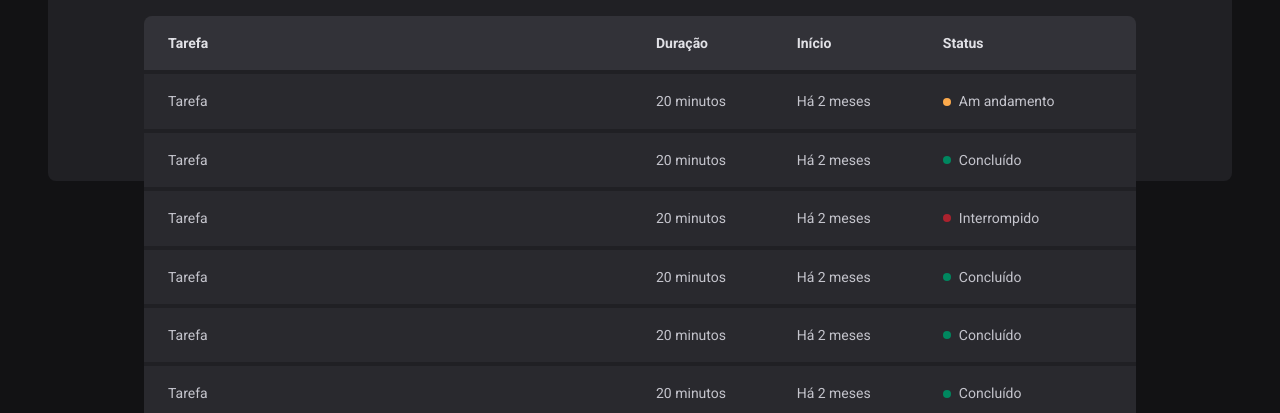
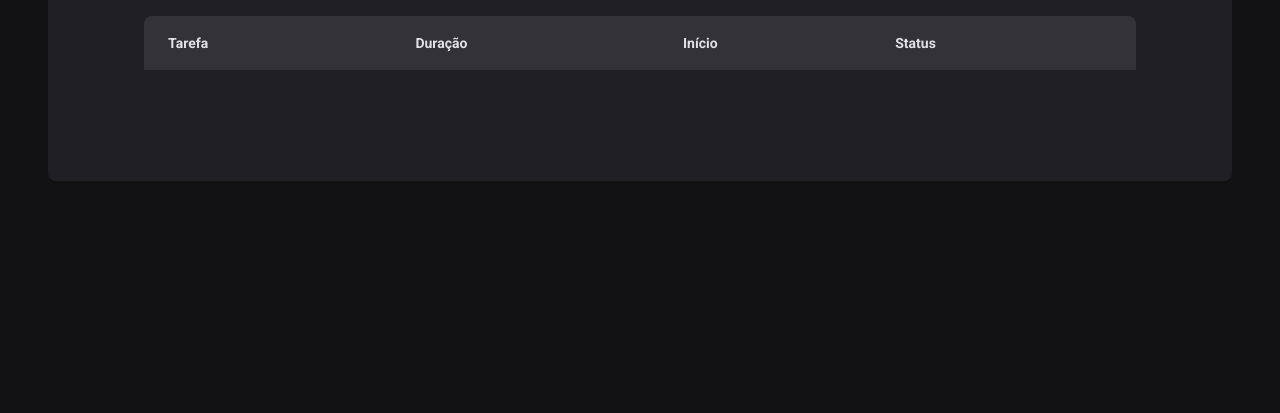
Before and after one commit to SabrinaCoelho/02-ignite-timer, a React (Vite) app: page /history in a window 1280 px wide. Shown: the part 539-952 px from the top of the page. After the commit the page ends 800 px from the top, so only its background shows below. Built offline with nearby package versions, Linux system fonts and the light colour scheme.

Commit message:
Inserted data on list

```diff
--- a/src/contexts/CyclesContexts.tsx
+++ b/src/contexts/CyclesContexts.tsx
@@ -1,6 +1,6 @@
 import { createContext, ReactNode, useState } from "react";
 
-interface Cycle{
+export interface Cycle{
     id: string;
     task: string;
     minutesAmount: number;
--- a/src/pages/History/index.tsx
+++ b/src/pages/History/index.tsx
@@ -1,5 +1,5 @@
 import { useContext } from "react";
-import { CyclesContext } from "../../contexts/CyclesContexts";
+import { Cycle, CyclesContext } from "../../contexts/CyclesContexts";
 import { HistoryConatiner, HistoryList, Status } from "./styles";
 
 export function History(){
@@ -20,54 +20,28 @@
                         <th>Status</th>
                     </thead>
                     <tbody>
-                        <tr>
-                            <td>Tarefa</td>
-                            <td>20 minutos</td>
-                            <td>Há 2 meses</td>
-                            <td>
-                                <Status statusColor="yellow">Am andamento</Status>
-                            </td>
-                        </tr>
-                        <tr>
-                            <td>Tarefa</td>
-                            <td>20 minutos</td>
-                            <td>Há 2 meses</td>
-                            <td>
-                                <Status statusColor="green">Concluído</Status>
-                            </td>
-                        </tr>
-                        <tr>
-                            <td>Tarefa</td>
-                            <td>20 minutos</td>
-                            <td>Há 2 meses</td>
-                            <td>
-                                <Status statusColor="red">Interrompido</Status>
-                            </td>
-                        </tr>
-                        <tr>
-                            <td>Tarefa</td>
-                            <td>20 minutos</td>
-                            <td>Há 2 meses</td>
-                            <td>
-                                <Status statusColor="green">Concluído</Status>
-                            </td>
-                        </tr>
-                        <tr>
-                            <td>Tarefa</td>
-                            <td>20 minutos</td>
-                            <td>Há 2 meses</td>
-                            <td>
-                                <Status statusColor="green">Concluído</Status>
-                            </td>
-                        </tr>
-                        <tr>
-                            <td>Tarefa</td>
-                            <td>20 minutos</td>
-                            <td>Há 2 meses</td>
-                            <td>
-                                <Status statusColor="green">Concluído</Status>
-                            </td>
-                        </tr>
+                        {
+                            cycles.map((cycle: Cycle) => {
+                                return(
+                                    <tr key={cycle.id}>
+                                        <td>{cycle.task}</td>
+                                        <td>{cycle.minutesAmount} minutos</td>
+                                        <td>{cycle.startDate.toISOString()}</td>
+                                        <td>
+                                            {
+                                                cycle.finishedDate && <Status statusColor="green">Concluído</Status>
+                                            }
+                                            {
+                                                cycle.interruptedDate && <Status statusColor="red">Interrompido</Status>
+                                            }
+                                            {
+                                                (!cycle.finishedDate && !cycle.interruptedDate) && <Status statusColor="yellow">Em andamento</Status>
+                                            }
+                                        </td>
+                                    </tr>
+                                )
+                            })
+                        }
                     </tbody>
                 </table>
             </HistoryList>
```
